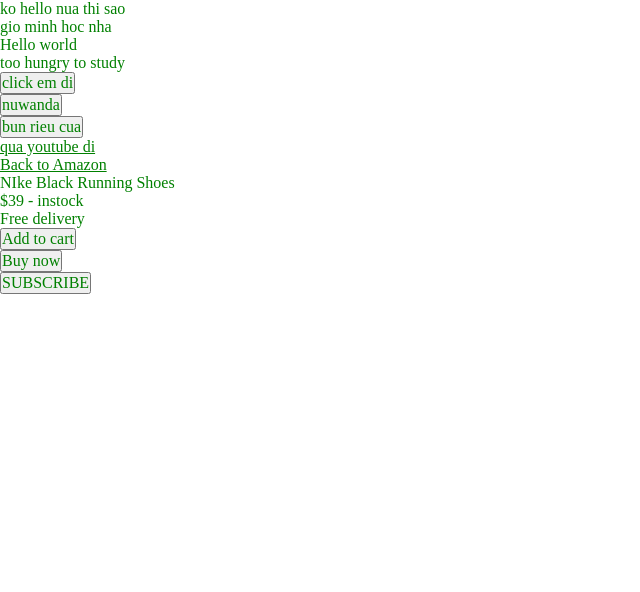
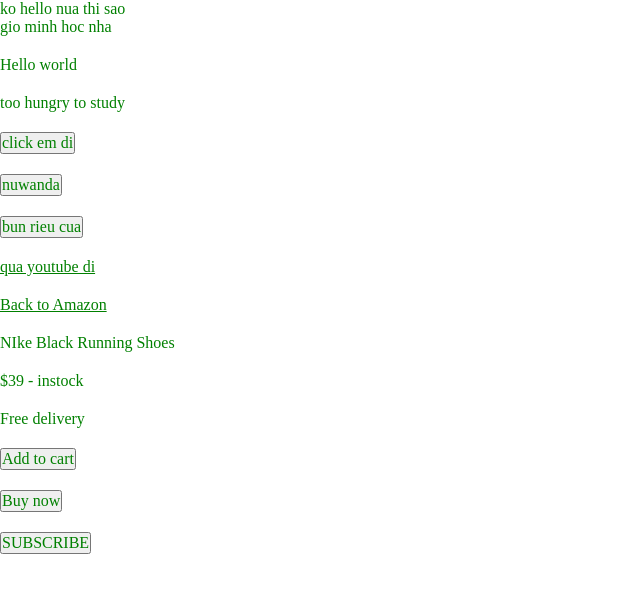
Before and after one commit to sashag1t/sashag1t.github.io, a plain HTML site: page practice08072025/index.html in a window 1280 px wide. Shown: the whole page, without its empty margins (0-640 px from the left). Drawn offline with Linux system fonts and the light colour scheme.

Commit message:
margin updated

```diff
--- a/practice08072025/syle.css
+++ b/practice08072025/syle.css
@@ -1,3 +1,12 @@
 * {
   color: green;
 }
+section {
+  text-align: left;
+  margin-top: 20px;
+  margin-bottom: 20px;
+}
+p {
+  margin-top: 20px;
+  margin-bottom: 20px;
+}
```
